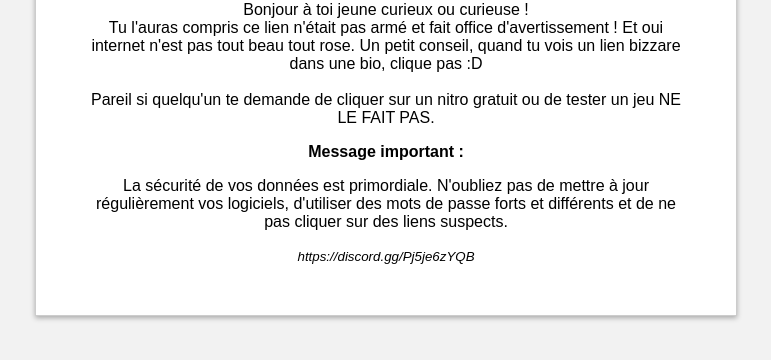
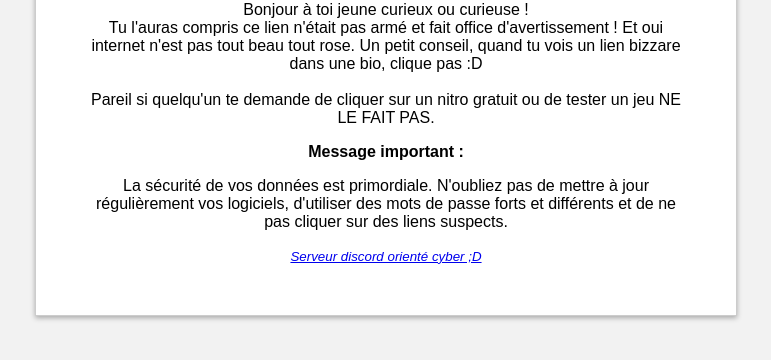
Before and after one commit to my-bio-discord/kyosuke, a plain HTML site: page index.html in a window 1280 px wide. Shown: the part 138-498 px from the top of the page, without its empty margins (254-1025 px from the left). Drawn offline with Linux system fonts and the light colour scheme.

Commit message:
Add files via upload

```diff
--- a/index.html
+++ b/index.html
@@ -35,7 +35,7 @@
     <p><strong>Message important :</strong></p>
     <p>La sécurité de vos données est primordiale. N'oubliez pas de mettre à jour régulièrement vos logiciels, d'utiliser des mots de passe forts et différents et de ne pas cliquer sur des liens suspects.</p>
 
-    <small><em>https://discord.gg/Pj5je6zYQB</em></small>
+    <small><em><a href="https://discord.gg/Pj5je6zYQB">Serveur discord orienté cyber ;D</a></em></small>
 
   </div>
 </body>
```
